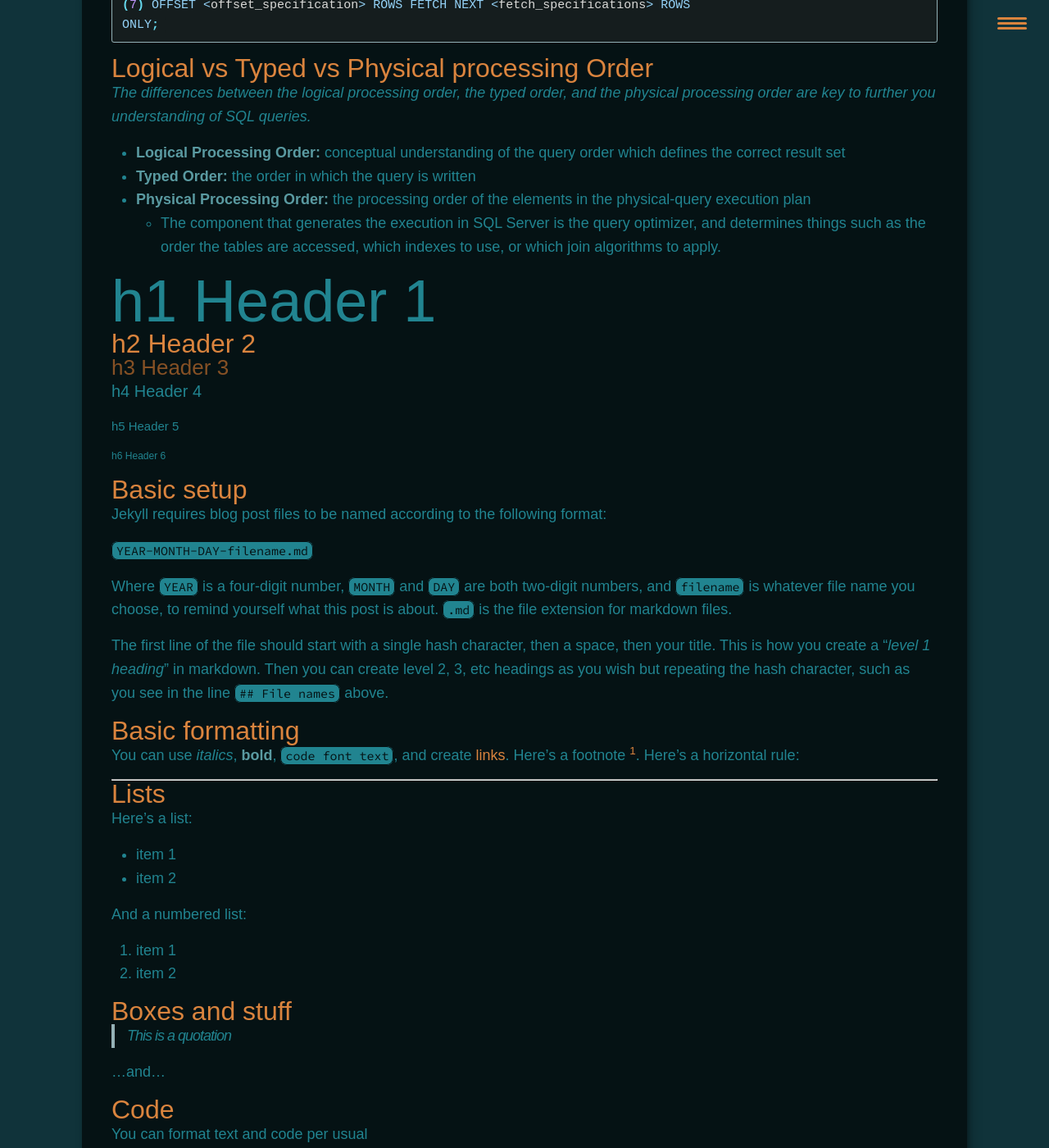
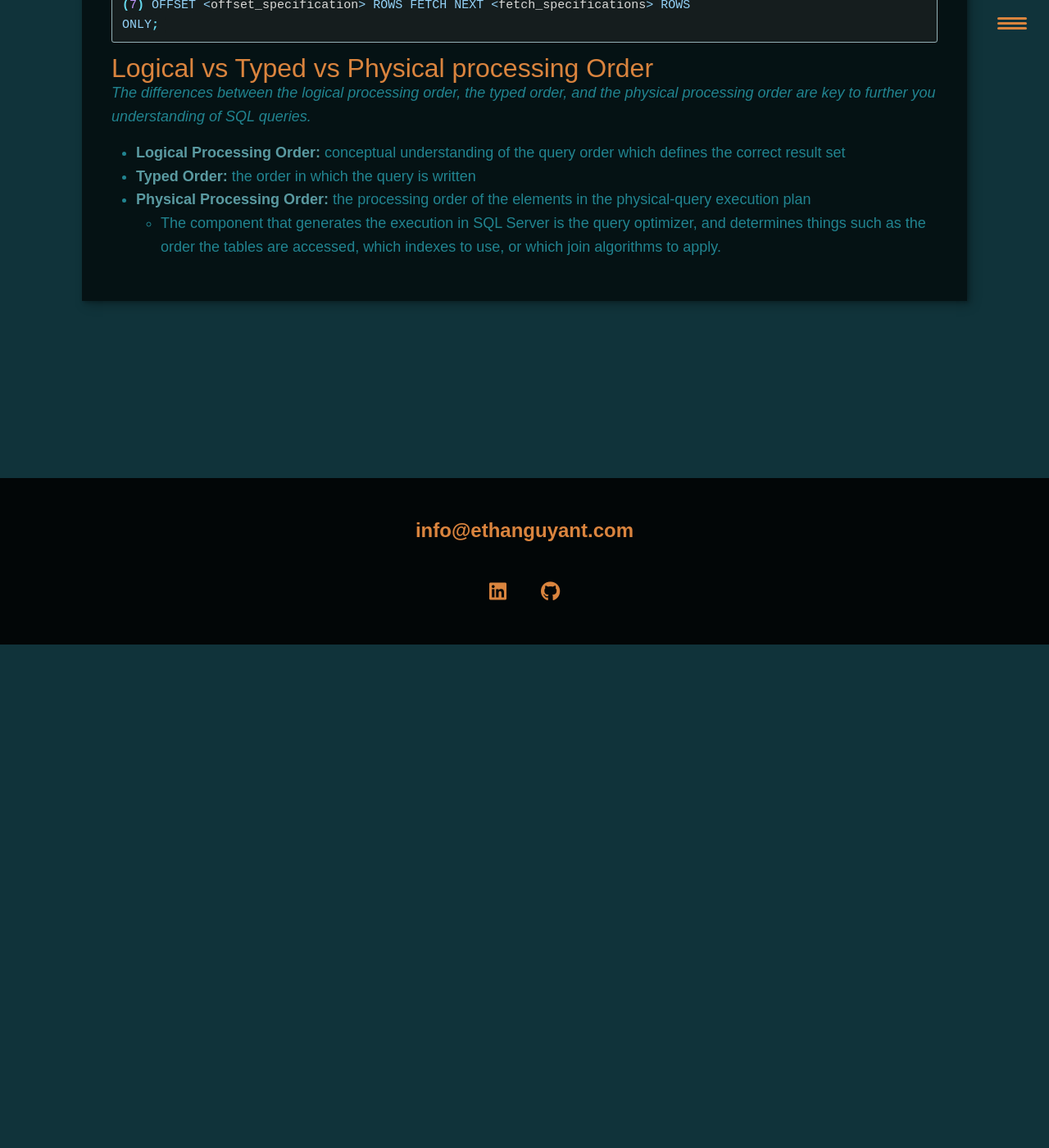
Before and after one commit to EMGuyant/inquisitive-nature, a Jekyll site: the page built from _posts/2020-10-19-logical-query-processing.md, in a window 1280 px wide and 1400 px high, scrolled down 614 px. Shown: the whole window at 82% size. Built offline with Jekyll 4.4.1, drawn with Linux system fonts in a browser that asks for light colours; nearby versions of some CDN libraries; some of the changed text lies outside the part shown.

Commit message:
Maintenance: Remove placeholder posts
Removed all place holder posts, add welcome post. Kept the start of
query processing and numpy post to be added to at a later date.

````diff
--- a/_posts/2020-10-19-fifth-post.md
+++ b/_posts/2020-10-19-logical-query-processing.md
@@ -39,93 +39,3 @@ physical processing order are key to further you understanding of SQL queries.*
   * The component that generates the execution in SQL Server is the query
     optimizer, and determines things such as the order the tables are accessed,
     which indexes to use, or which join algorithms to apply.
-
-# h1 Header 1
-## h2 Header 2
-### h3 Header 3
-#### h4 Header 4
-##### h5 Header 5
-###### h6 Header 6
-
-## Basic setup
-
-Jekyll requires blog post files to be named according to the following format:
-
-`YEAR-MONTH-DAY-filename.md`
-
-Where `YEAR` is a four-digit number, `MONTH` and `DAY` are both two-digit numbers, and `filename` is whatever file name you choose, to remind yourself what this post is about. `.md` is the file extension for markdown files.
-
-The first line of the file should start with a single hash character, then a space, then your title. This is how you create a "*level 1 heading*" in markdown. Then you can create level 2, 3, etc headings as you wish but repeating the hash character, such as you see in the line `## File names` above.
-
-## Basic formatting
-
-You can use *italics*, **bold**, `code font text`, and create [links](https://www.markdownguide.org/cheat-sheet/). Here's a footnote [^1]. Here's a horizontal rule:
-
----
-
-## Lists
-
-Here's a list:
-
-- item 1
-- item 2
-
-And a numbered list:
-
-1. item 1
-1. item 2
-
-## Boxes and stuff
-
-> This is a quotation
-
-...and...
-
-
-## Code
-
-You can format text and code per usual
-
-General preformatted text:
-
-    # Do a thing
-    do_thing()
-
-Python code and output:
-
-```python
-# Prints '2'
-print(1+1)
-```
-
-    2
-
-Formatting text as shell commands:
-
-```shell
-echo "hello world"
-./some_script.sh --option "value"
-wget https://example.com/cat_photo1.png
-```
-
-Formatting text as YAML:
-
-```yaml
-key: value
-- another_key: "another value"
-```
-
-
-## Tables
-
-| Column 1 | Column 2 |
-|-|-|
-| A thing | Another thing |
-| Another Thing | And Another Thing |
-
-
-## Footnotes
-
-
-
-[^1]: This is the footnote.
````
Also changed, not shown: _posts/2020-09-15-first-post.md (deleted, +0 -8 lines), _posts/2020-10-10-second-post.md (deleted, +0 -10 lines), _posts/2020-10-11-third-post.md (deleted, +0 -8 lines), _posts/2020-10-13-numpy-fundamentals.md (renamed from _posts/2020-10-13-fourth-post.md, +1 -1 lines), _posts/2021-11-05-welcome-to-jekyll.markdown (deleted, +0 -41 lines), _posts/2021-11-05-welcome.markdown (added, +8 -0 lines).
